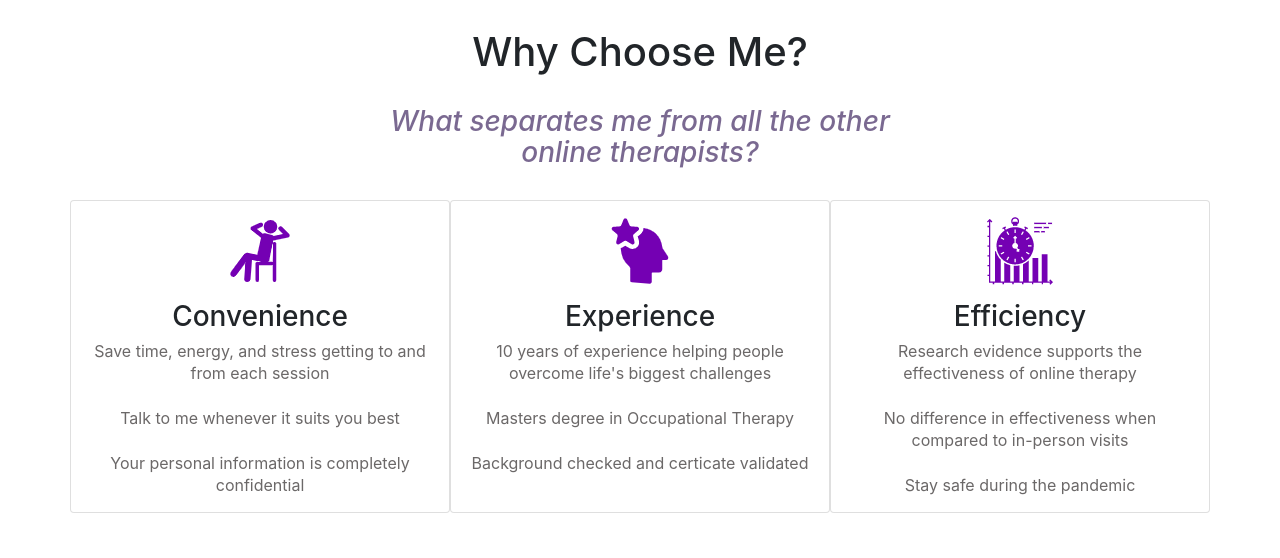
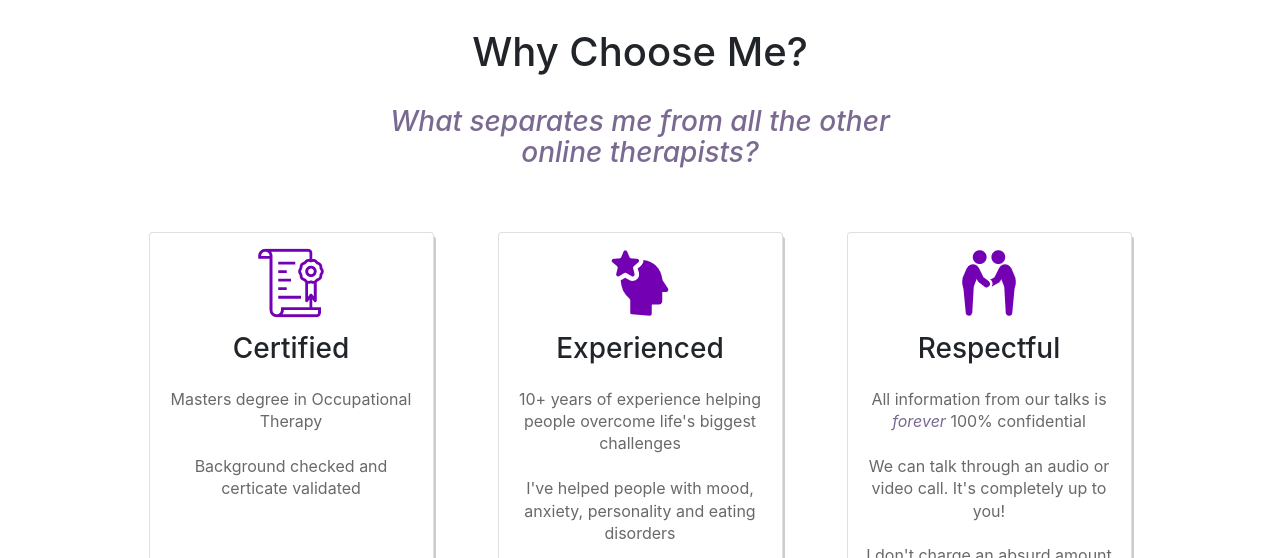
Before and after one commit to greevesh/single_page_website, a PHP site: page / in a window 1280 px wide. Shown: the part 1767-2325 px from the top of the page. Run offline with PHP 8.4, Linux system fonts and the light colour scheme; some web fonts are replaced.

Commit message:
The nav bar and footer has been updated. As well as the about and testimonial sections.

```diff
--- a/index.html
+++ b/index.html
@@ -50,7 +50,7 @@
 
     <ul class="navbar-list">
 
-      <li class="nav-list-item"><a class="nav-link" href="">CONTACT</a></li>
+      <li class="nav-list-item"><a class="nav-link" href="">TALK TO ME</a></li>
       <li class="nav-list-item"><a class="nav-link" href="">BLOG</a></li>
 
   </ul>
@@ -106,28 +106,12 @@
 
     <br>
 
-  <div class="row">
-    <div class="card col-xl-4 col-md-4">
+  <div class="row d-flex justify-content-center">
+    <div class="card col-xl-3 col-md-3">
       <div class="text-center">
-        <div><img src="img/convenient.png" alt=""></div>
-        <h3>Convenience</h3>
+        <div><img src="img/certificate.png" alt=""></div>
+        <h3>Certified</h3>
         <ul>
-          <li>Save time, energy, and stress getting to and from each session</li>
-          <br>
-          <li>Talk to me whenever it suits you best</li>
-          <br>
-          <li>Your personal information is completely confidential</li>
-        </ul>
-      </div>
-    </div>
-
-    <div class="card col-xl-4 col-md-4">
-      <div class="text-center">
-        <div><img src="img/experienced.png" alt=""></div>
-        <h3>Experience</h3>
-        <ul>
-          <li>10 years of experience helping people overcome life's biggest challenges</li>
-          <br>
           <li>Masters degree in Occupational Therapy</li>
           <br>
           <li>Background checked and certicate validated</li>
@@ -135,16 +119,28 @@
       </div>
     </div>
 
-    <div class="card col-xl-4 col-md-4">
+    <div class="card col-xl-3 col-md-3">
       <div class="text-center">
-        <div><img src="img/efficiency.png" alt=""></div>
-        <h3>Efficiency</h3>
+        <div><img src="img/experienced.png" alt=""></div>
+        <h3>Experienced</h3>
         <ul>
-          <li>Research evidence supports the effectiveness of online therapy</li>
+          <li>10+ years of experience helping people overcome life's biggest challenges</li>
           <br>
-          <li>No difference in effectiveness when compared to in-person visits</li>
+          <li>I've helped people with mood, anxiety, personality and eating disorders</li>
+        </ul>
+      </div>
+    </div>
+
+    <div class="card col-xl-3 col-md-3">
+      <div class="text-center">
+        <div><img src="img/respectful.png" alt=""></div>
+        <h3>Respectful</h3>
+        <ul>
+          <li>All information from our talks is <i>forever</i> 100% confidential</li>
           <br>
-          <li>Stay safe during the pandemic</li>
+          <li>We can talk through an audio or video call. It's completely up to you!</li>
+          <br>
+          <li>I don't charge an absurd amount of money like other therapists!</li>
         </ul>
       </div>
     </div>
@@ -161,17 +157,17 @@
     <div class="row">
 
       <div class="testimonial col-md-4 col-sm-4">
-        <p class="testimonial-paragraph">“Lorem ipsum dolor sit amet, consectetur adipiscing elit. Donec vel sagittis eros. Ut quam augue, mattis et sagittis nec, rutrum id odio. Praesent nec dolor nisi. Phasellus vulputate augue vel quam lobortis interdum. Donec blandit sem eu lorem varius, ac placerat est imperdiet.</p><br>
+        <p class="testimonial-paragraph">"I was sceptical about talking with Sarah at first because I had never received online therapy before but... WOW! I feel like my struggles with anxiety have been uplifted even more than when they were when I was doing face-to-face therapy. I would recommend her to anyone."</p><br>
         <p class="reviewer">- BRETT (FROM LEEDS)</p>
       </div>
 
       <div class="testimonial col-md-4 col-sm-4">
-        <p class="testimonial-paragraph">“Lorem ipsum dolor sit amet, consectetur adipiscing elit. Donec vel sagittis eros. Ut quam augue, mattis et sagittis nec, rutrum id odio. Praesent nec dolor nisi. Phasellus vulputate augue vel quam lobortis interdum. Donec blandit sem eu lorem varius, ac placerat est imperdiet.</p><br>
+        <p class="testimonial-paragraph">"I had no idea I could improve my mental health while sitting on the couch in my pyjamas. Sarah is a very compassionate therapist whose number one objective is to help make you feel that the future is worth looking forward to."</p><br>
         <p class="reviewer">- NICOLE (FROM BRIGHTON)</p>
       </div>
 
       <div class="testimonial col-md-4 col-sm-4">
-        <p class="testimonial-paragraph">“Lorem ipsum dolor sit amet, consectetur adipiscing elit. Donec vel sagittis eros. Ut quam augue, mattis et sagittis nec, rutrum id odio. Praesent nec dolor nisi. Phasellus vulputate augue vel quam lobortis interdum. Donec blandit sem eu lorem varius, ac placerat est imperdiet.</p><br>
+        <p class="testimonial-paragraph">"After having the free 20 minute video call with Sarah I was convinced that pursuing her services was worth the money. I've been receiving therapy sessions for over 15 years and never have I felt as mentally healthy as I do now talking to Sarah every week."</p><br>
         <p class="reviewer">- DAVE  (FROM NEWCASTLE)</p>
       </div>
 
@@ -256,7 +252,7 @@
 
   <footer>
     <div id="footer" align="center">
-        <a href="">CONTACT</a>
+        <a href="">TALK TO ME</a>
         <a href="">BLOG</a>
     </div>
 
--- a/navbar.css
+++ b/navbar.css
@@ -57,6 +57,11 @@ footer {
     padding-left: 30px;
   }
 
+  #footer a:hover {
+    text-decoration: none;
+    opacity: 0.6;
+  }
+
   .footer-links {
     padding-bottom: 40px;
   }
@@ -71,6 +76,8 @@ footer {
 
   .footer-links a:hover {
     color: #c8cfd1;
+    text-decoration: none;
+    opacity: 0.6;
   }
 
   .copyright {
--- a/style.css
+++ b/style.css
@@ -7,7 +7,7 @@
     background-color: #5ca720;
     width: 12rem;
     text-align: center;
-    box-shadow: 0.5px 0.8px #51921b;
+    box-shadow: 2px 3.5px #cbcecb;
 }
 
 .book-call-btn:hover {
@@ -93,9 +93,18 @@
     background-color: #7400B3;
 }
 
+.card {
+    margin: 2rem;
+    box-shadow: 2px 4px #cbcecb;
+}
+
 .card ul {
     line-height: 1.4em;
     color: rgb(107, 104, 104);
+}
+
+.card h3 {
+    margin-bottom: 1.5rem;
 }
 
 .testimonial-container {
```
Also changed, not shown: img/certificate.png (added), img/construction1.png (deleted), img/construction2.png (deleted), img/construction3.png (deleted), img/construction5.jpeg (deleted), img/construction_logo.png (deleted), img/convenient.png (deleted), img/efficiency.png (deleted), img/phone.png (deleted), img/respectful.png (added), img/tick.png (deleted), img/video_call.jpg (deleted).
